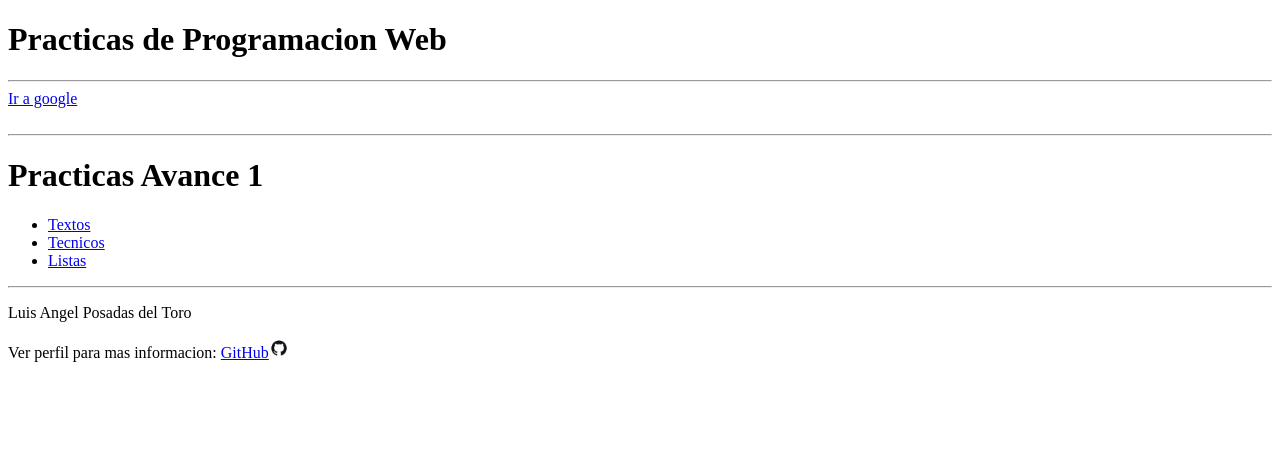
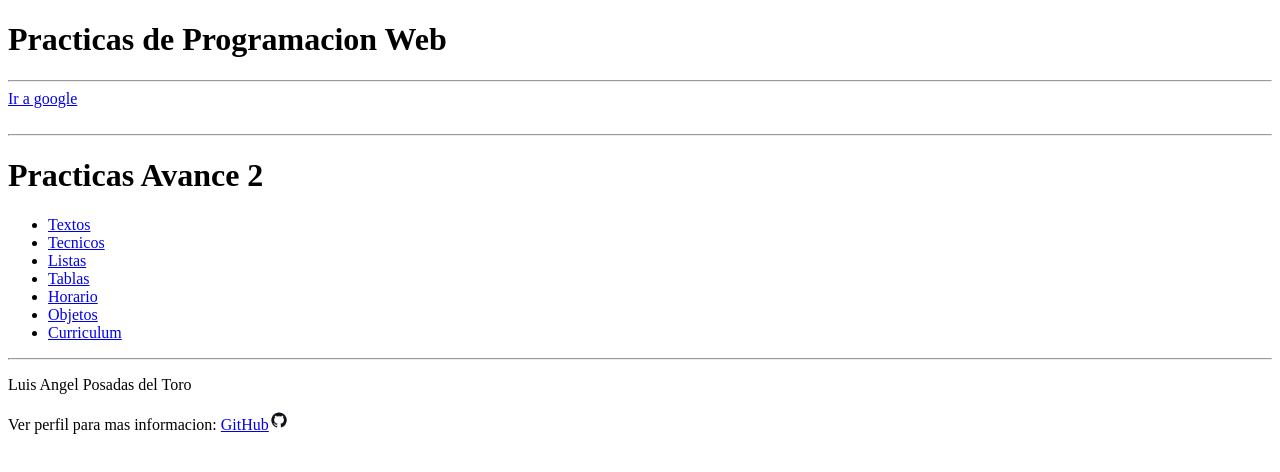
Before and after one commit to luisPosadas3/Portafolio, a plain HTML site: page Index.html in a window 1280 px wide. Drawn offline with Linux system fonts and the light colour scheme.

Commit message:
Add files via upload

```diff
--- a/Index.html
+++ b/Index.html
@@ -3,17 +3,21 @@
 <head>
     <meta charset="UTF-8">
     <meta name="viewport" content="width=device-width, initial-scale=1.0">
-    <title>Documento</title>
+    <title>Index</title>
 </head>
 <body>
     <h1>Practicas de Programacion Web</h1> <hr>
     <a href="https://www.google.com.mx">Ir a google</a> <br><br><hr>
 
-    <h1>Practicas Avance 1</h1>
+    <h1>Practicas Avance 2</h1>
     <ul>
         <li><a href="Textos.html">Textos</a></li>
         <li><a href="Tecnicos.html">Tecnicos</a></li>
         <li><a href="Listas.html">Listas</a></li>
+        <li><a href="Tablas.html">Tablas</a></li>
+        <li><a href="Horario.html">Horario</a></li>
+        <li><a href="Objetos.html">Objetos</a></li>
+        <li><a href="Curriculum.html">Curriculum</a></li>
     </ul>
     <hr>
 
```
